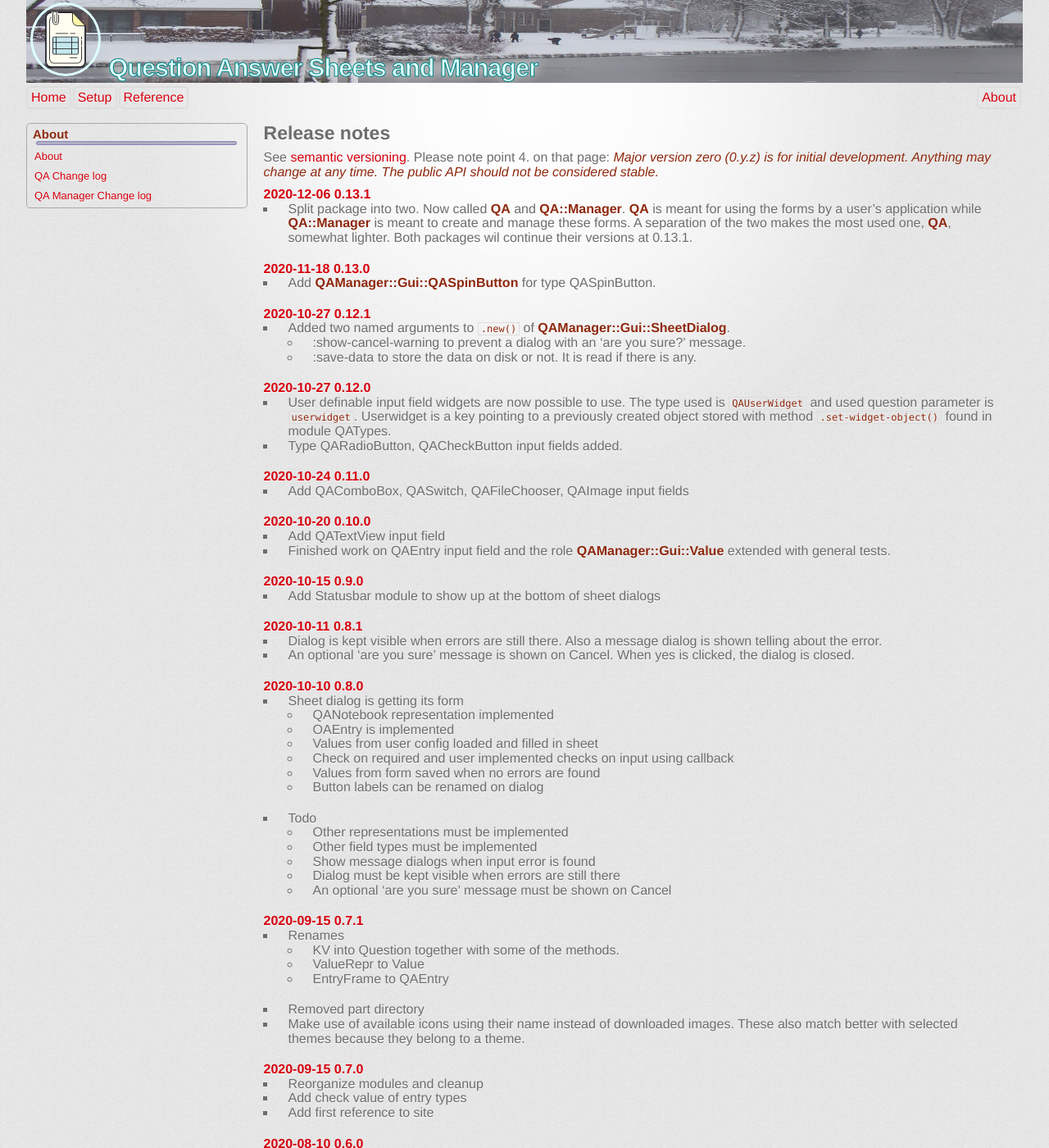
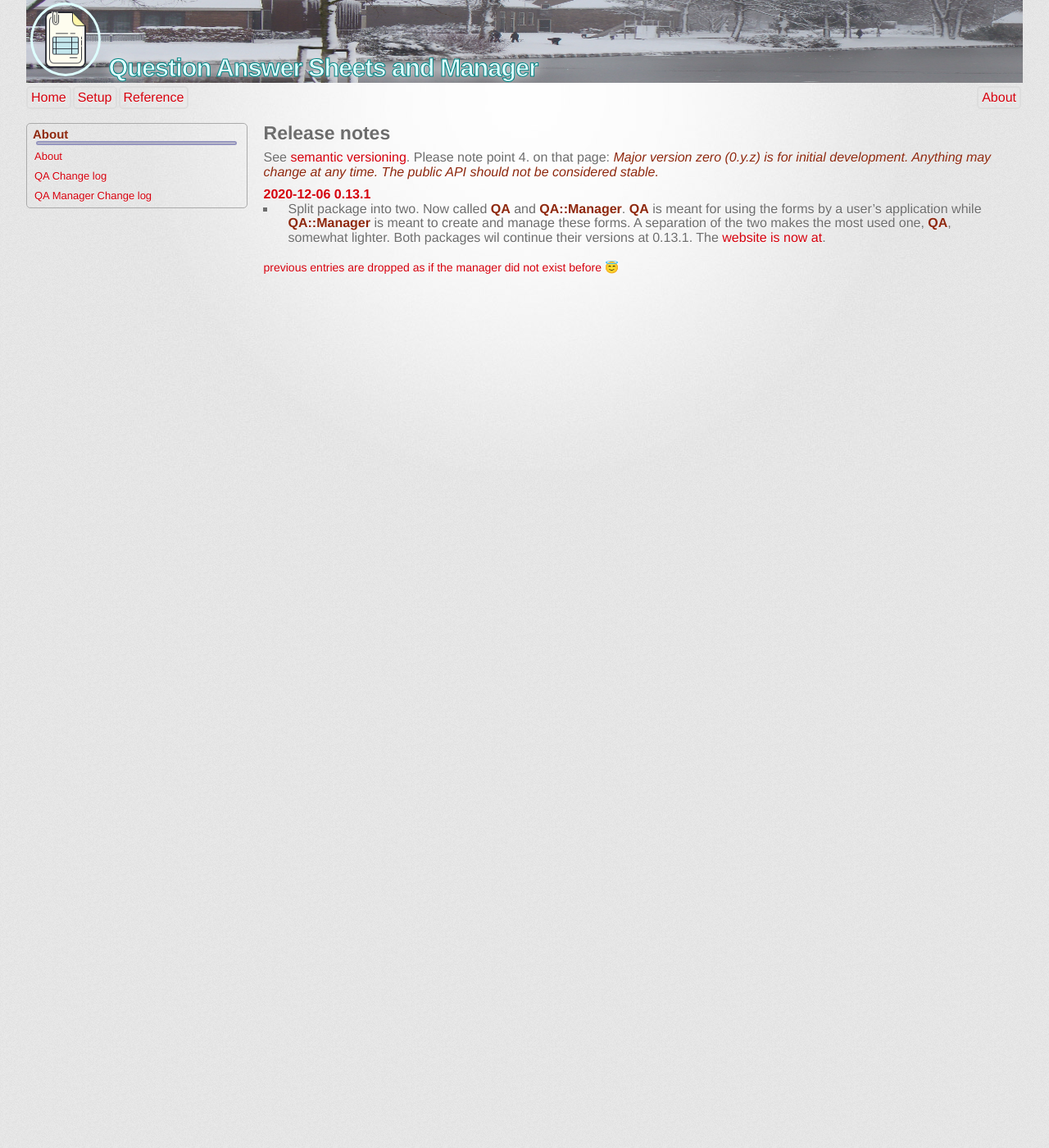
Before and after one commit to MARTIMM/question-answer, a Jekyll site: the page built from docs/content-docs/about/QA-Manager-release-notes.md, in a window 1280 px wide and 1400 px high. Shown: the whole window at 82% size. Built offline with Jekyll 4.4.1, drawn with Linux system fonts in a browser that asks for light colours; some web fonts are replaced; some of the changed text lies outside the part shown.

Commit message:
remove old messages, they are left in the other log

```diff
--- a/docs/content-docs/about/QA-Manager-release-notes.md
+++ b/docs/content-docs/about/QA-Manager-release-notes.md
@@ -9,91 +9,6 @@ layout: sidebar
 See [semantic versioning](http://semver.org/). Please note point 4. on that page: **_Major version zero (0.y.z) is for initial development. Anything may change at any time. The public API should not be considered stable._**
 
 #### 2020-12-06 0.13.1
-* Split package into two. Now called **QA** and **QA::Manager**. **QA** is meant for using the forms by a user's application while **QA::Manager** is meant to create and manage these forms. A separation of the two makes the most used one, **QA**, somewhat lighter. Both packages wil continue their versions at 0.13.1.
+* Split package into two. Now called **QA** and **QA::Manager**. **QA** is meant for using the forms by a user's application while **QA::Manager** is meant to create and manage these forms. A separation of the two makes the most used one, **QA**, somewhat lighter. Both packages wil continue their versions at 0.13.1. The [website is now at](https://martimm.github.io/question-answer/).
 
-#### 2020-11-18 0.13.0
-* Add **QAManager::Gui::QASpinButton** for type QASpinButton.
-
-#### 2020-10-27 0.12.1
-* Added two named arguments to `.new()` of **QAManager::Gui::SheetDialog**.
-  * :show-cancel-warning to prevent a dialog with an 'are you sure?' message.
-  * :save-data to store the data on disk or not. It is read if there is any.
-
-#### 2020-10-27 0.12.0
-* User definable input field widgets are now possible to use. The type used is `QAUserWidget` and used question parameter is `userwidget`. Userwidget is a key pointing to a previously created object stored with method `.set-widget-object()` found in module QATypes.
-* Type QARadioButton, QACheckButton input fields added.
-
-#### 2020-10-24 0.11.0
-* Add QAComboBox, QASwitch, QAFileChooser, QAImage input fields
-
-#### 2020-10-20 0.10.0
-* Add QATextView input field
-* Finished work on QAEntry input field and the role **QAManager::Gui::Value** extended with general tests.
-
-#### 2020-10-15 0.9.0
-* Add Statusbar module to show up at the bottom of sheet dialogs
-
-#### 2020-10-11 0.8.1
-* Dialog is kept visible when errors are still there. Also a message dialog is shown telling about the error.
-* An optional 'are you sure' message is shown on Cancel. When yes is clicked, the dialog is closed.
-
-#### 2020-10-10 0.8.0
-* Sheet dialog is getting its form
-  * QANotebook representation implemented
-  * OAEntry is implemented
-  * Values from user config loaded and filled in sheet
-  * Check on required and user implemented checks on input using callback
-  * Values from form saved when no errors are found
-  * Button labels can be renamed on dialog
-* Todo
-  * Other representations must be implemented
-  * Other field types must be implemented
-  * Show message dialogs when input error is found
-  * Dialog must be kept visible when errors are still there
-  * An optional 'are you sure' message must be shown on Cancel
-
-#### 2020-09-15 0.7.1
-* Renames
-  * KV into Question together with some of the methods.
-  * ValueRepr to Value
-  * EntryFrame to QAEntry
-* Removed part directory
-* Make use of available icons using their name instead of downloaded images. These also match better with selected themes because they belong to a theme.
-
-#### 2020-09-15 0.7.0
-* Reorganize modules and cleanup
-* Add check value of entry types
-* Add first reference to site
-
-#### 2020-08-10 0.6.0
-* Build a documentation site for the project.
-* CHANGES file not updated anymore. Look for it [here](https://martimm.github.io/qa-manager//content-docs/About/release-notes.html)
-
-#### 2020-02-19 0.5.0
-* Add Sheet module. Categories are now in the Categories.d directory and sheets will go into Sheets.d directory.
-* Moved QATypes to QAManager directory.
-
-#### 2020-02-07 0.4.0
-* Add style sheets to show faulty input. Fields now have a red or green border color to show its status.
-* Check for required fields added
-* Show example test in text input
-* Show tooltip text
-* Finish will not exit when there are errors.
-* Show message dialog on Finish when there are some errors.
-* Callback implemented to check on text input
-
-#### 2020-02-06 0.3.0
-* Invoice Gui buildup ok now
-* data can be injected in invoice fields and data can be extracted from fields
-
-#### 2020-02-02 0.2.0
-* Refactored QAManager -> QAManager::KV, QAManager::Set and QAManager::Category.
-* Bugfixes in serialization and deserialization to Json.
-* Add Gui::Main and Gui::TopLevel to present sheets to user to be filled in.
-
-#### 2020-01-29 0.1.0
-* Module QAManager
-
-#### 2020-01-28 0.0.1
-* Setup project.
-* Design
+##### previous entries are dropped as if the manager did not exist before 😇
```
